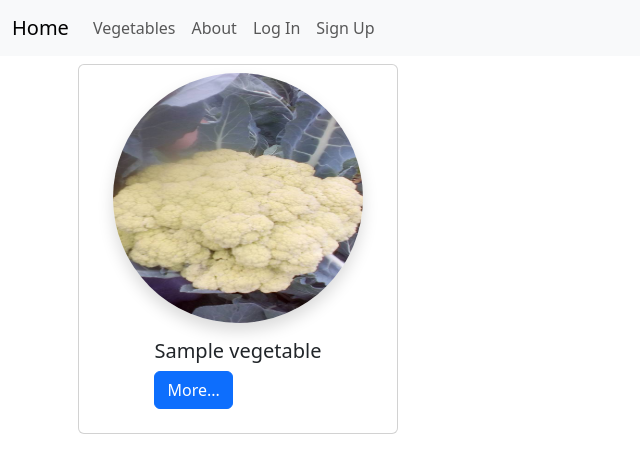
After one commit to thras/vegetables_app, a Django app: page /vegetables/ in a window 1280 px wide. The commit adds this page. Shown: the top 473 px of the page, without its empty margins (0-640 px from the left). Run offline with Django 5.2, Linux system fonts and the light colour scheme; tables that the repository leaves empty hold one stand-in row (values such as "Sample post"); parts of the project's set-up code (start-up, migrations or seed data) failed here and were passed over.

Commit message:
vegetable templates, urls and views, vegetable model id->uuid

```diff
--- a/django_project/urls.py
+++ b/django_project/urls.py
@@ -24,4 +24,5 @@ urlpatterns = [
     path('accounts/', include('django.contrib.auth.urls')),
     path('accounts/', include('accounts.urls')),
     path('', include('pages.urls')),
+    path('vegetables/', include('vegetables.urls')),
 ] + static(settings.STATIC_URL, document_root=settings.STATIC_ROOT)
--- a/templates/_base.html
+++ b/templates/_base.html
@@ -20,6 +20,9 @@
           <div class="collapse navbar-collapse" id="navbarNavAltMarkup">
             <div class="navbar-nav">
                 <ul class="navbar-nav me-auto mb-2 mb-md-0">
+                    <li class="nav-item">
+                        <a class="nav-link" href="{% url 'vegetable_list' %}">Vegetables</a>
+                    </li>
                     <li class="nav-item">
                         <a class="nav-link" href="{% url 'about' %}">About</a>
                     </li>
--- a/templates/home.html
+++ b/templates/home.html
@@ -27,5 +27,5 @@
         <a href="{% url 'login' %}">Log In</a>
         <br>
         <a href="{% url 'signup' %}">Sign Up</a>
-    {% endif %} -->
+    {% endif %}
 {% endblock content %}
--- /dev/null
+++ b/templates/vegetables/vegetable_list.html
@@ -0,0 +1,21 @@
+{% extends "_base.html" %}
+{% load static %}
+{% block title %}Vegetables{% endblock title %}
+
+{% block content %}
+<div class="row">
+    {% for vegetable in vegetable_list %}
+        <div class="card p-2 m-2 g-col-6" style="width: 20rem; align-items: center;" >
+            <img class="rounded-circle shadow" alt="Cinque Terre" width="250" height="250" src="{% static 'images/Cauliflower.jpg' %}">
+            <div class="card-body">
+              <h5 class="card-title">{{ vegetable.name }}</h5>
+              <a href="{% url 'vegetable_detail' vegetable.pk %}" class="btn btn-primary">More...</a>
+            </div>
+        </div>
+    {% endfor %}
+</div>
+
+
+
+
+{% endblock content %}
--- a/vegetables/models.py
+++ b/vegetables/models.py
@@ -1,4 +1,6 @@
 from django.db import models
+import uuid
+
 
 # Create your models here.
 class Vegetable(models.Model):
@@ -14,6 +16,7 @@ class Vegetable(models.Model):
         'TUBER': "Tuber",
     }
 
+    id= models.UUIDField(primary_key=True, default=uuid.uuid4, editable=False)
     name = models.CharField(max_length=25, unique=True)
     calorie = models.PositiveSmallIntegerField(blank=False)
     kilojoule = models.PositiveSmallIntegerField(blank=False)
--- /dev/null
+++ b/vegetables/urls.py
@@ -0,0 +1,7 @@
+from django.urls import path
+from .views import VegetableListView, VegetableDetailView
+
+urlpatterns = [
+    path('', VegetableListView.as_view(), name = 'vegetable_list'),
+    path('<uuid:pk>/', VegetableDetailView.as_view(), name='vegetable_detail'),
+]
--- a/vegetables/views.py
+++ b/vegetables/views.py
@@ -1,3 +1,15 @@
 from django.shortcuts import render
+from .models import Vegetable
+from django.views.generic import ListView, DetailView
+# Create your views here.
 
-# Create your views here.
+class VegetableListView(ListView):
+    model = Vegetable
+    context_object_name = 'vegetable_list'
+    template_name = 'vegetables/vegetable_list.html'
+
+
+class VegetableDetailView(DetailView):
+    model = Vegetable
+    context_object_name = "vegetable"
+    template_name = 'vegetables/vegetable_detail.html'
```
Also changed, not shown: templates/vegetables/vegetable_detail.html (added, +13 -0 lines), vegetables/migrations/0001_initial.py, vegetables/migrations/0002_alter_vegetable_category.py (deleted), vegetables/migrations/0003_alter_vegetable_name.py (deleted).
